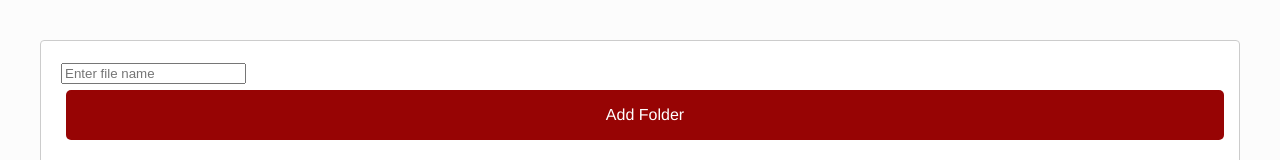
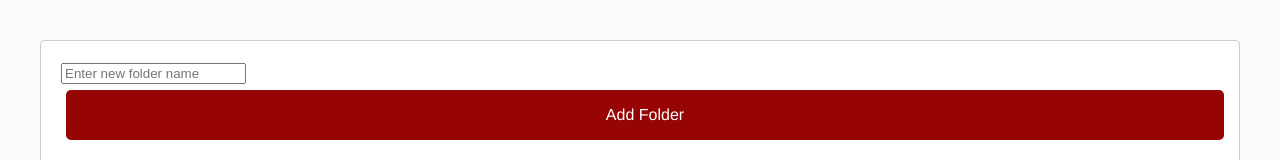
Before and after one commit to ReeseHatfield/Cirrus, a React (Vite) app in the folder frontend/: page /home in a window 1280 px wide. Both pictures are taken after a click on the button "NEW FOLDER". Shown: the top 160 px of the page. Built offline with nearby package versions, Linux system fonts and the light colour scheme; no server answers.

Commit message:
fix modal styling, still needs work

```diff
--- a/frontend/src/components/MkDirModal/MkDirModal.css
+++ b/frontend/src/components/MkDirModal/MkDirModal.css
@@ -0,0 +1,6 @@
+
+.folder-modal {
+    max-width: 30vh;
+    max-height: 30vh;
+    color: aquamarine;
+}
--- a/frontend/src/components/MkDirModal/MkDirModal.tsx
+++ b/frontend/src/components/MkDirModal/MkDirModal.tsx
@@ -50,15 +50,16 @@ const MkDirModal = ({ backendPoint, fetchData }: mkDirModalProps) => {
             > New Folder
             </Button>
             <Modal
+
                 isOpen={isOpen}
                 onRequestClose={closeModal}
             >
-                <div>
+                <div className='folder-modal'>
                     <input
                         type="text"
                         value={dirName}
                         onChange={handleInputChange}
-                        placeholder="Enter file name"
+                        placeholder="Enter new folder name"
                     />
                     <button onClick={makeDirectory}>Add Folder</button>
                 </div>
```
Also changed, not shown: 1 other file (tests, documents, lock files or other folders).
